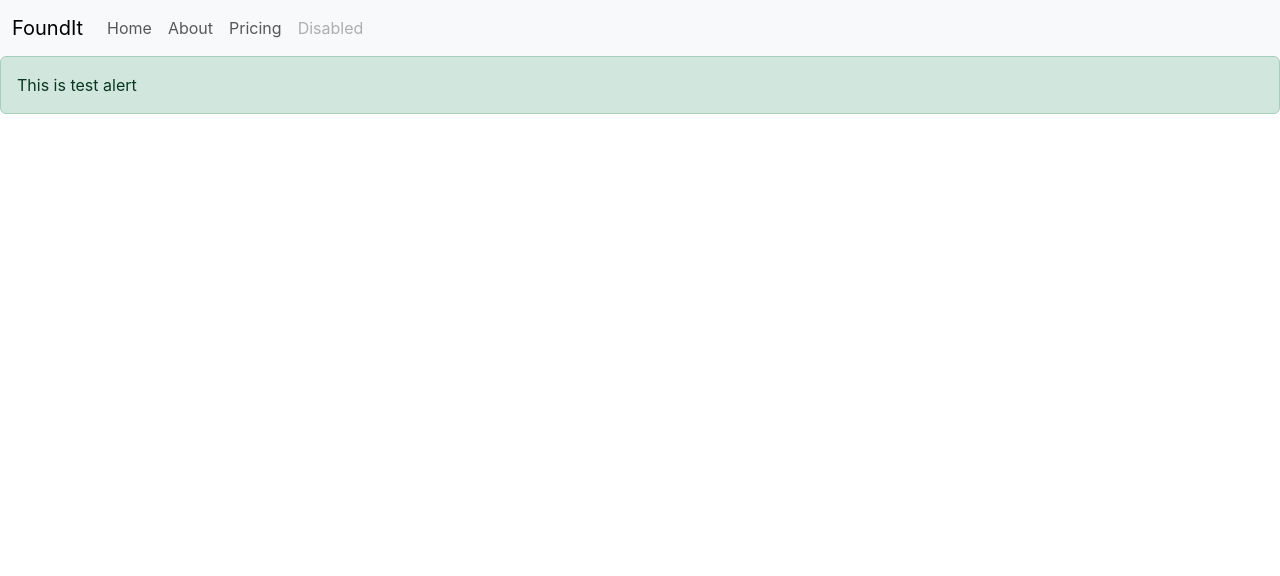
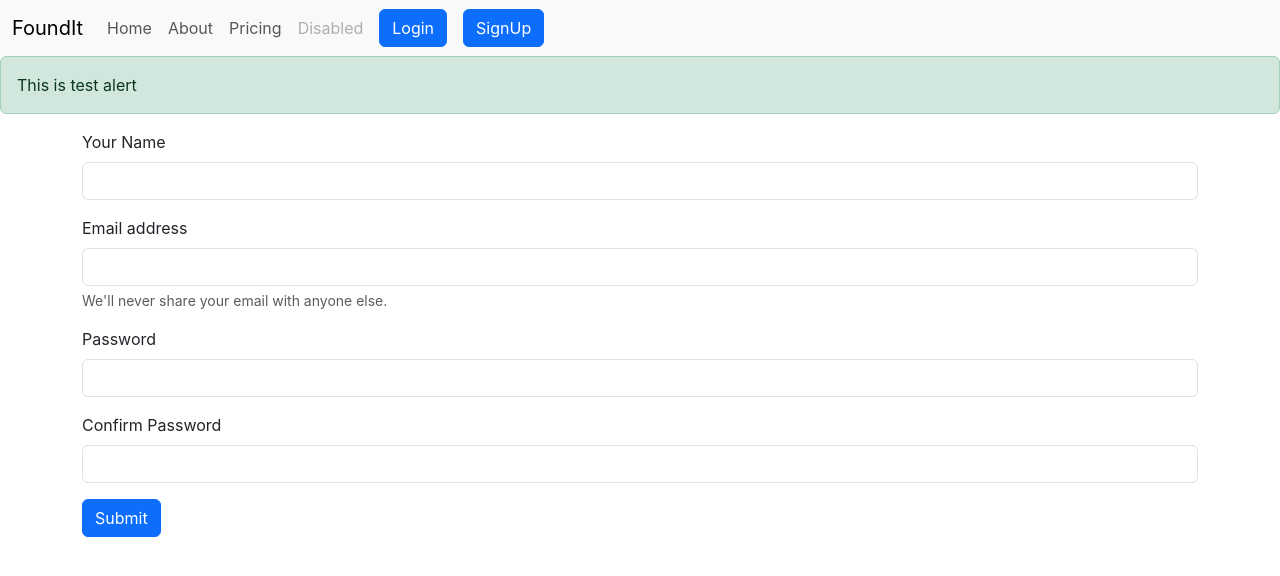
Before and after one commit to BeastAbhi/foundit_frontend, a React (Create React App) app: page /signup in a window 1280 px wide. Shown: the top 576 px of the page. Built offline with nearby package versions, Linux system fonts and the light colour scheme; no server answers.

Commit message:
Added login signup pages

```diff
--- a/src/App.js
+++ b/src/App.js
@@ -5,6 +5,8 @@ import Home from "./components/Home";
 import About from "./components/About";
 import PostState from "./context/posts/PostState";
 import Alert from "./components/Alert";
+import Login from "./components/Login";
+import Signup from "./components/Signup";
 
 
 function App() {
@@ -18,6 +20,8 @@ function App() {
             <Routes>
               <Route path="/" element={<Home />}></Route>
               <Route path="/about" element={<About />}></Route>
+              <Route path="/login" element={<Login/>}></Route>
+              <Route path="/signup" element={<Signup/>}></Route>
             </Routes>
           </div>
         </BrowserRouter>
--- /dev/null
+++ b/src/components/Login.js
@@ -0,0 +1,76 @@
+import React, { useState } from "react";
+import { useNavigate, useNavigationType } from "react-router-dom";
+
+function Login() {
+  const [loginDetails, setLoginDetails] = useState({ email: "", password: "" });
+  // useNavigate hook is use to redirect the user to another location
+  let navigate = useNavigate()
+  const host = process.env.REACT_APP_HOST_LINK;
+  const handleSubmit = async (e) => {
+    e.preventDefault();
+    const response = await fetch(`${host}/api/auth/login`, {
+      method: "POST",
+      headers: {
+        "Content-Type": "application/json",
+      },
+      body: JSON.stringify(loginDetails),
+    });
+    const json = await response.json();
+    if(json.success){
+        //save the authtoken and Redirect
+        localStorage.setItem('token', json.authtoken)
+        navigate('/')
+    }
+    else{
+        alert(json.error)
+    }
+  };
+  const setValues = (e) => {
+    setLoginDetails({ ...loginDetails, [e.target.name]: e.target.value });
+  };
+
+  return (
+    <>
+      <form onSubmit={handleSubmit}>
+        <div className="mb-3">
+          <label htmlFor="email" className="form-label">
+            Email address
+          </label>
+          <input
+            type="email"
+            className="form-control"
+            id="email"
+            name="email"
+            aria-describedby="emailHelp"
+            onChange={setValues}
+            value={loginDetails.email}
+            required
+          />
+          <div id="emailHelp" className="form-text">
+            We'll never share your email with anyone else.
+          </div>
+        </div>
+        <div className="mb-3">
+          <label htmlFor="password" className="form-label">
+            Password
+          </label>
+          <input
+            type="password"
+            className="form-control"
+            id="password"
+            name="password"
+            onChange={setValues}
+            value={loginDetails.password}
+            required
+            minLength={8}
+          />
+        </div>
+        <button type="submit" className="btn btn-primary">
+          Submit
+        </button>
+      </form>
+    </>
+  );
+}
+
+export default Login;
--- a/src/components/Navbar.js
+++ b/src/components/Navbar.js
@@ -46,6 +46,10 @@ function Navbar() {
                 </Link>
               </li>
             </ul>
+              <form className="d-flex">
+                <Link className="btn btn-primary mx-2" to="/login" role="button">Login</Link>
+                <Link className="btn btn-primary mx-2" to="/signup" role="button">SignUp</Link>
+              </form>
           </div>
         </div>
       </nav>
--- a/src/components/PostComponents/AddPostForm.js
+++ b/src/components/PostComponents/AddPostForm.js
@@ -22,7 +22,7 @@ function AddPostForm(props) {
     data.append("file", selectedImage);
     data.append("upload_preset", process.env.REACT_APP_UPLOAD_PRESET);
     data.append("cloud_name", process.env.REACT_APP_UPLOAD_PRESET);
-    fetch(process.env.REACT_APP_IMAGE_UPLOAD_LINK,{
+    fetch(process.env.REACT_APP_IMAGE_UPLOAD_LINK, {
       method: "post",
       body: data,
     })
@@ -42,6 +42,14 @@ function AddPostForm(props) {
       .catch((err) => {
         console.log(err);
       });
+    setPost({
+      itemName: "",
+      collectFrom: "",
+      contact: "",
+      image: "",
+      description: "",
+      imageId: "",
+    });
   };
 
   const onChange = (e) => {
@@ -51,7 +59,6 @@ function AddPostForm(props) {
     setSelectedImage(e.target.files[0]);
   };
   return (
-
     <div
       className="d-flex justify-content-center align-items-center"
       style={{
@@ -70,6 +77,7 @@ function AddPostForm(props) {
           right: "50%%",
           backgroundColor: "red",
         }}
+        onSubmit={handleClick}
       >
         <fieldset>
           <legend>Post</legend>
@@ -80,6 +88,9 @@ function AddPostForm(props) {
               className="form-control"
               placeholder="Item Name"
               onChange={onChange}
+              minLength={5}
+              required
+              value={post.itemName}
             />
           </div>
           <div className="mb-3">
@@ -89,6 +100,9 @@ function AddPostForm(props) {
               className="form-control"
               placeholder="Collect form"
               onChange={onChange}
+              minLength={5}
+              required
+              value={post.collectFrom}
             />
           </div>
           <div className="mb-3">
@@ -98,6 +112,9 @@ function AddPostForm(props) {
               className="form-control"
               placeholder="Contact"
               onChange={onChange}
+              minLength={5}
+              required
+              value={post.contact}
             />
           </div>
           <div className="mb-3">
@@ -107,6 +124,7 @@ function AddPostForm(props) {
               className="form-control"
               placeholder="Description"
               onChange={onChange}
+              value={post.description}
             />
           </div>
           <div className="mb-3">
@@ -116,12 +134,17 @@ function AddPostForm(props) {
               className="form-control"
               accept="image/*"
               onChange={onFileChange}
+              required
             />
           </div>
           <button
+            disabled={
+              post.itemName.length < 3 ||
+              post.contact.length < 5 ||
+              post.collectFrom.length < 5
+            }
             type="submit"
             className="btn btn-primary"
-              onClick={handleClick}
           >
             Post
           </button>
--- /dev/null
+++ b/src/components/Signup.js
@@ -0,0 +1,112 @@
+import React, { useState } from "react";
+import { useNavigate } from "react-router-dom";
+
+function Signup() {
+  const [loginDetails, setLoginDetails] = useState({
+    name: "",
+    email: "",
+    password: "",
+    comfirmPass:""
+  });
+  let navigate = useNavigate()
+  const host = process.env.REACT_APP_HOST_LINK;
+  const handleSubmit = async (e) => {
+    e.preventDefault();
+    if (loginDetails.comfirmPass === loginDetails.password) {
+        const {email, password, name} = loginDetails
+      const response = await fetch(`${host}/api/auth/signup`, {
+        method: "POST",
+        headers: {
+          "Content-Type": "application/json",
+        },
+        body: JSON.stringify({email, password, name}),
+      });
+      const json = await response.json();
+      if(json.success){
+        localStorage.setItem('token', json.authtoken)
+        navigate('/')
+      }
+      else{
+        alert(json.error)
+      }
+    }
+    else{
+        alert("Passwords dous't  match")
+    }
+  };
+  const setValues = (e) => {
+    setLoginDetails({ ...loginDetails, [e.target.name]: e.target.value });
+  };
+
+  return (
+    <>
+      <form onSubmit={handleSubmit}>
+        <div className="mb-3">
+          <label htmlFor="name" className="form-label">
+            Your Name
+          </label>
+          <input
+            type="text"
+            className="form-control"
+            id="name"
+            name="name"
+            onChange={setValues}
+            required
+            minLength={5}
+          />
+        </div>
+
+        <div className="mb-3">
+          <label htmlFor="email" className="form-label">
+            Email address
+          </label>
+          <input
+            type="email"
+            className="form-control"
+            id="email"
+            name="email"
+            aria-describedby="emailHelp"
+            onChange={setValues}
+            required
+          />
+          <div id="emailHelp" className="form-text">
+            We'll never share your email with anyone else.
+          </div>
+        </div>
+        <div className="mb-3">
+          <label htmlFor="password" className="form-label">
+            Password
+          </label>
+          <input
+            type="password"
+            className="form-control"
+            id="password"
+            name="password"
+            onChange={setValues}
+            required
+            minLength={8}
+          />
+        </div>
+        <div className="mb-3">
+          <label htmlFor="comfirmPass" className="form-label">
+            Confirm Password
+          </label>
+          <input
+            type="password"
+            className="form-control"
+            id="comfirmPass"
+            name="comfirmPass"
+            onChange={setValues}
+            required
+            minLength={8}
+          />
+        </div>
+        <button type="submit" className="btn btn-primary">
+          Submit
+        </button>
+      </form>
+    </>
+  );
+}
+
+export default Signup;
--- a/src/context/posts/PostState.js
+++ b/src/context/posts/PostState.js
@@ -35,20 +35,8 @@ const PostState = (props) => {
       },
       body: JSON.stringify({itemName, collectFrom, contact, image, description})
     });
-    const json = response.json;
-    console.log(json)
+    const post = await response.json();
     //Logic to add new Post
-    let post = {
-      _id: "65a27fcbc44ab899e190d0f813",
-      user: "65a26ba27aad8ce080956f92",
-      itemName: itemName,
-      collectFrom: collectFrom,
-      contact: contact,
-      image: image,
-      description: description,
-      date: "2024-01-13T12:19:23.481Z",
-      __v: 0,
-    };
     setPosts(posts.concat(post));
   };
 
@@ -63,7 +51,7 @@ const PostState = (props) => {
           "eyJhbGciOiJIUzI1NiIsInR5cCI6IkpXVCJ9.eyJ1c2VyIjp7ImlkIjoiNjVhMjZiYTI3YWFkOGNlMDgwOTU2ZjkyIn0sImlhdCI6MTcwNTE0NTY5MX0.jGGDvioAG5tQ1cW4R510Ugy--BKtFSfngVYC-j36t_0",
       }
     });
-    const json = response.json;
+    const json = response.json();
     //Delete the image from cloudinary TODO:
 
 
@@ -97,7 +85,7 @@ const PostState = (props) => {
         description,
       }),
     });
-    const json = response.json;
+    const json = response.json();
 
     //This line make a deep copy of an post
     let newPost = JSON.parse(JSON.stringify(posts))
```
Also changed, not shown: src/components/PostComponents/Posts.js (+39 -13 lines). Lines whose indentation alone changed are shown as unchanged.
